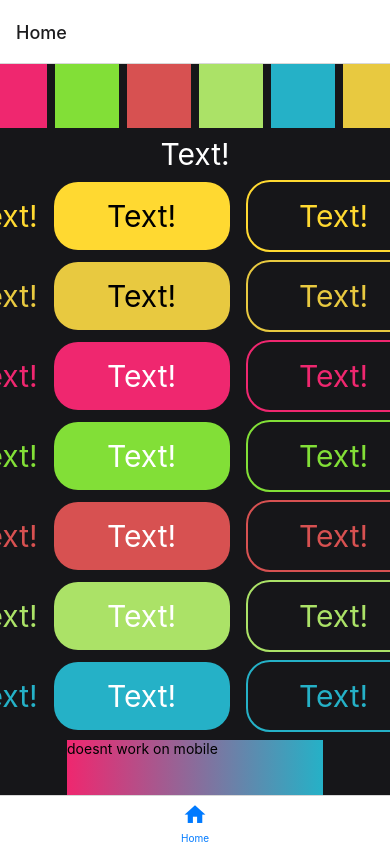
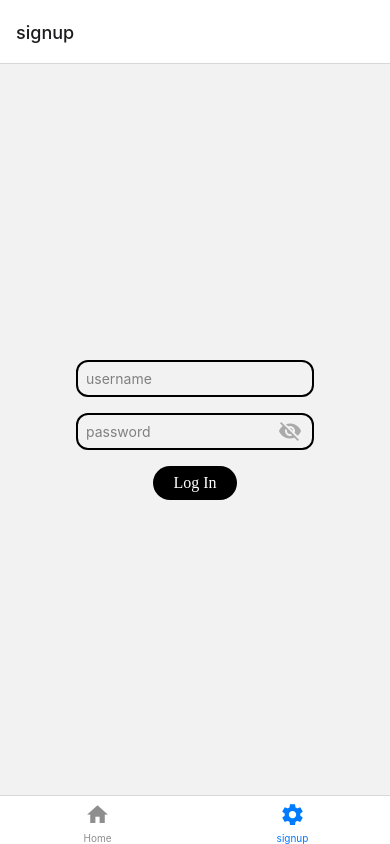
Before and after one commit to sw212/neon_active_fe, a React Native app: screen /signup in a window 390 px wide. Built offline with nearby package versions, Linux system fonts and the light colour scheme.

Commit message:
add log in screen

```diff
--- a/App.js
+++ b/App.js
@@ -5,81 +5,13 @@ import { createBottomTabNavigator } from "@react-navigation/bottom-tabs";
 import { MaterialCommunityIcons } from '@expo/vector-icons';
 
 import "./global.css";
-
-
-function HomeScreen() {
-
-    return (
-        <ScrollView>
-            <View
-                className="flex gap-y-2 flex-1 justify-center items-center text-3xl bg-[#161619]"
-            >
-                <View className="flex-row gap-x-2">
-                    <View className="w-16 h-16 bg-[#ef276f]" />
-                    <View className="w-16 h-16 bg-[#82df37]" />
-                    <View className="w-16 h-16 bg-[#d75151]" />
-                    <View className="w-16 h-16 bg-[#abe267]" />
-                    <View className="w-16 h-16 bg-[#25b1c7]" />
-                    <View className="w-16 h-16 bg-[#e8c940]" />
-                </View>
-
-                <Text className="text-3xl text-white">Text!</Text>
-
-                <View className="flex flex-row gap-x-4 items-center">
-                    <Text className="text-3xl text-[#ffd931]">Text!</Text>
-                    <Text className="text-3xl p-4 w-44 text-center rounded-3xl bg-[#ffd931] text-black">Text!</Text>
-                    <Text className="text-3xl p-4 w-44 text-center rounded-3xl border-solid border-2 border-[#ffd931] text-[#ffd931]">Text!</Text>
-                </View>
-
-                <View className="flex flex-row gap-x-4 items-center">
-                    <Text className="text-3xl text-[#e8c940]">Text!</Text>
-                    <Text className="text-3xl p-4 w-44 text-center rounded-3xl bg-[#e8c940] text-black">Text!</Text>
-                    <Text className="text-3xl p-4 w-44 text-center rounded-3xl border-solid border-2 border-[#e8c940] text-[#e8c940]">Text!</Text>
-                </View>
-
-                <View className="flex flex-row gap-x-4 items-center">
-                    <Text className="text-3xl text-[#ef276f]">Text!</Text>
-                    <Text className="text-3xl p-4 w-44 text-center rounded-3xl bg-[#ef276f] text-white">Text!</Text>
-                    <Text className="text-3xl p-4 w-44 text-center rounded-3xl border-solid border-2 border-[#ef276f] text-[#ef276f]">Text!</Text>
-                </View>
-
-                <View className="flex flex-row gap-x-4 items-center">
-                    <Text className="text-3xl text-[#82df37]">Text!</Text>
-                    <Text className="text-3xl p-4 w-44 text-center rounded-3xl bg-[#82df37] text-white">Text!</Text>
-                    <Text className="text-3xl p-4 w-44 text-center rounded-3xl border-solid border-2 border-[#82df37] text-[#82df37]">Text!</Text>
-                </View>
-
-                <View className="flex flex-row gap-x-4 items-center">
-                    <Text className="text-3xl text-[#d75151]">Text!</Text>
-                    <Text className="text-3xl p-4 w-44 text-center rounded-3xl bg-[#d75151] text-white">Text!</Text>
-                    <Text className="text-3xl p-4 w-44 text-center rounded-3xl border-solid border-2 border-[#d75151] text-[#d75151]">Text!</Text>
-                </View>
-
-
-                <View className="flex flex-row gap-x-4 items-center">
-                    <Text className="text-3xl text-[#abe267]">Text!</Text>
-                    <Text className="text-3xl p-4 w-44 text-center rounded-3xl bg-[#abe267] text-white">Text!</Text>
-                    <Text className="text-3xl p-4 w-44 text-center rounded-3xl border-solid border-2 border-[#abe267] text-[#abe267]">Text!</Text>
-                </View>
-
-
-                <View className="flex flex-row gap-x-4 items-center">
-                    <Text className="text-3xl text-[#25b1c7]">Text!</Text>
-                    <Text className="text-3xl p-4 w-44 text-center rounded-3xl bg-[#25b1c7] text-white">Text!</Text>
-                    <Text className="text-3xl p-4 w-44 text-center rounded-3xl border-solid border-2 border-[#25b1c7] text-[#25b1c7]">Text!</Text>
-                </View>
-
-                <View className="flex-row gap-x-4 items-center">
-                    <View className="w-64 h-16 bg-gradient-to-r from-[#ef276f] to-[#25b1c7]">
-                        <Text>doesnt work on mobile</Text>
-                    </View>
-                </View>
-            </View>
-        </ScrollView>
-    );
-}
+import HomeScreen from './src/screens/HomeScreen';
+import SignUpScreen from './src/screens/SignUpScreen';
+import { registerRootComponent } from 'expo';
 
 const Tab = createBottomTabNavigator();
+
+registerRootComponent(App)
 
 export default function App() {
     return (
@@ -89,6 +21,11 @@ export default function App() {
                     name="Home"
                     component={HomeScreen}
                     options={{ tabBarIcon: makeIconRender("home") }}
+                />
+                <Tab.Screen
+                    name="signup"
+                    component={SignUpScreen}
+                    options={{ tabBarIcon: makeIconRender("cog") }}
                 />
             </Tab.Navigator>
         </NavigationContainer>
--- /dev/null
+++ b/src/screens/HomeScreen.jsx
@@ -0,0 +1,78 @@
+import { Text, View, ScrollView } from "react-native";
+import SignUp from "./SignUpScreen";
+
+export default function HomeScreen() {
+    return (
+        <ScrollView>
+            <View className="flex gap-y-2 flex-1 justify-center items-center text-3xl bg-[#161619]">
+                <View className="flex-row gap-x-2">
+                    <View className="w-16 h-16 bg-[#ef276f]" />
+                    <View className="w-16 h-16 bg-[#82df37]" />
+                    <View className="w-16 h-16 bg-[#d75151]" />
+                    <View className="w-16 h-16 bg-[#abe267]" />
+                    <View className="w-16 h-16 bg-[#25b1c7]" />
+                    <View className="w-16 h-16 bg-[#e8c940]" />
+                </View>
+
+                <Text className="text-3xl text-white">Text!</Text>
+
+                <View className="flex flex-row gap-x-4 items-center">
+                    <Text className="text-3xl text-[#ffd931]">Text!</Text>
+                    <Text className="text-3xl p-4 w-44 text-center rounded-3xl bg-[#ffd931] text-black">Text!</Text>
+                    <Text className="text-3xl p-4 w-44 text-center rounded-3xl border-solid border-2 border-[#ffd931] text-[#ffd931]">
+                        Text!
+                    </Text>
+                </View>
+
+                <View className="flex flex-row gap-x-4 items-center">
+                    <Text className="text-3xl text-[#e8c940]">Text!</Text>
+                    <Text className="text-3xl p-4 w-44 text-center rounded-3xl bg-[#e8c940] text-black">Text!</Text>
+                    <Text className="text-3xl p-4 w-44 text-center rounded-3xl border-solid border-2 border-[#e8c940] text-[#e8c940]">
+                        Text!
+                    </Text>
+                </View>
+
+                <View className="flex flex-row gap-x-4 items-center">
+                    <Text className="text-3xl text-[#ef276f]">Text!</Text>
+                    <Text className="text-3xl p-4 w-44 text-center rounded-3xl bg-[#ef276f] text-white">Text!</Text>
+                    <Text className="text-3xl p-4 w-44 text-center rounded-3xl border-solid border-2 border-[#ef276f] text-[#ef276f]">
+                        Text!
+                    </Text>
+                </View>
+
+                <View className="flex flex-row gap-x-4 items-center">
+                    <Text className="text-3xl text-[#82df37]">Text!</Text>
+                    <Text className="text-3xl p-4 w-44 text-center rounded-3xl bg-[#82df37] text-white">Text!</Text>
+                    <Text className="text-3xl p-4 w-44 text-center rounded-3xl border-solid border-2 border-[#82df37] text-[#82df37]">
+                        Text!
+                    </Text>
+                </View>
+
+                <View className="flex flex-row gap-x-4 items-center">
+                    <Text className="text-3xl text-[#d75151]">Text!</Text>
+                    <Text className="text-3xl p-4 w-44 text-center rounded-3xl bg-[#d75151] text-white">Text!</Text>
+                    <Text className="text-3xl p-4 w-44 text-center rounded-3xl border-solid border-2 border-[#d75151] text-[#d75151]">
+                        Text!
+                    </Text>
+                </View>
+
+                <View className="flex flex-row gap-x-4 items-center">
+                    <Text className="text-3xl text-[#abe267]">Text!</Text>
+                    <Text className="text-3xl p-4 w-44 text-center rounded-3xl bg-[#abe267] text-white">Text!</Text>
+                    <Text className="text-3xl p-4 w-44 text-center rounded-3xl border-solid border-2 border-[#abe267] text-[#abe267]">
+                        Text!
+                    </Text>
+                </View>
+
+                <View className="flex flex-row gap-x-4 items-center">
+                    <Text className="text-3xl text-[#25b1c7]">Text!</Text>
+                    <Text className="text-3xl p-4 w-44 text-center rounded-3xl bg-[#25b1c7] text-white">Text!</Text>
+                    <Text className="text-3xl p-4 w-44 text-center rounded-3xl border-solid border-2 border-[#25b1c7] text-[#25b1c7]">
+                        Text!
+                    </Text>
+                </View>
+                <SignUp />
+            </View>
+        </ScrollView>
+    );
+}
--- /dev/null
+++ b/src/screens/SignUpScreen.jsx
@@ -0,0 +1,63 @@
+import { Text, View, StyleSheet, SafeAreaView, TextInput, Pressable } from "react-native";
+import { useState } from "react";
+import { MaterialCommunityIcons } from "@expo/vector-icons";
+
+export default function SignUp() {
+    const [username, setUsername] = useState("");
+    const [password, setPassword] = useState("");
+    const [hidePass, setHidePass] = useState(true);
+
+    const toggleHidePass = () => {
+        setHidePass(!hidePass);
+    };
+
+    return (
+        <View className="flex-1 items-center justify-center">
+            <TextInput
+                className="border-2 p-2 m-2 rounded-xl"
+                onChangeText={(e) => {
+                    setUsername(e);
+                }}
+                value={username}
+                placeholder="username"
+                placeholderTextColor="gray"
+            />
+            <View className="flex-row">
+                <TextInput
+                    className="border-2 p-2 m-2 rounded-xl"
+                    value={password}
+                    onChangeText={(e) => {
+                        setPassword(e);
+                    }}
+                    placeholder="password"
+                    placeholderTextColor="gray"
+                    secureTextEntry={hidePass}
+                />
+                <View className="absolute right-5 self-center ">
+                    <MaterialCommunityIcons
+                        name={hidePass ? "eye-off" : "eye"}
+                        size={24}
+                        color="#aaa"
+                        onPress={toggleHidePass}
+                    />
+                </View>
+            </View>
+            <Pressable className="rounded-full bg-black text-white py-2 px-5 m-2">
+                {/* user info will be verified using supabase onPress */}
+                Log In
+            </Pressable>
+        </View>
+    );
+}
+
+const styles = StyleSheet.create({
+    input: {
+        height: 40,
+        margin: 12,
+        borderWidth: 2,
+        padding: 10,
+    },
+    words: {
+        color: "blue",
+    },
+});
```
Also changed, not shown: 1 other file (tests, documents, lock files or other folders).
